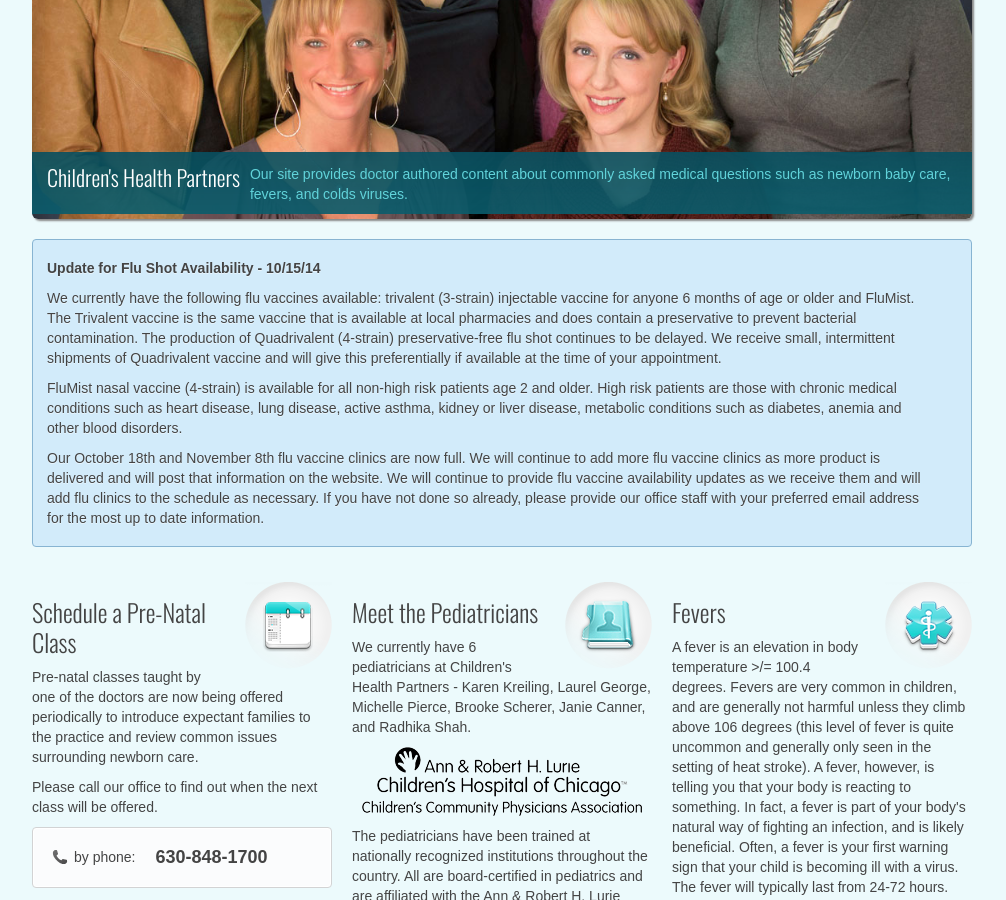
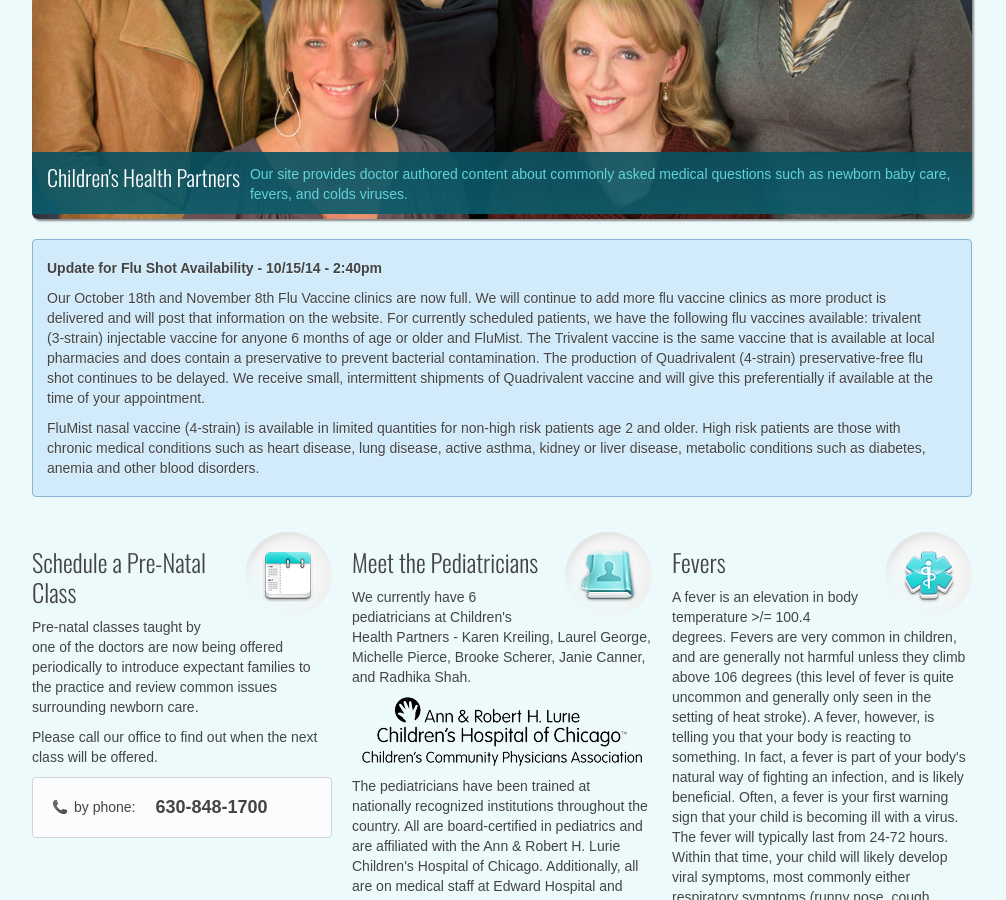
Before and after one commit to chpweb/web, a Jekyll site: the page built from index.html, in a window 1280 px wide and 900 px high, scrolled down 414 px. Shown: the whole window, without its empty margins (138-1144 px from the left). Built offline with Jekyll 4.4.1, drawn with Linux system fonts in a browser that asks for light colours; some web fonts are replaced; comment, search, counter and statistics services are not loaded.

Commit message:
Updated index.html

```diff
--- a/index.html
+++ b/index.html
@@ -29,10 +29,9 @@
 	</section>
 	<section>
 		<div class="home-info">
-			<h5>Update for Flu Shot Availability - 10/15/14</h5>
-          <p>We currently have the following flu vaccines available: trivalent (3-strain) injectable vaccine for anyone 6 months of age or older and FluMist.  The Trivalent vaccine is the same vaccine that is available at local pharmacies and does contain a preservative to prevent bacterial contamination.  The production of Quadrivalent (4-strain) preservative-free flu shot continues to be delayed.  We receive small, intermittent shipments of Quadrivalent vaccine and will give this preferentially if available at the time of your appointment.</p>
-          <p>FluMist nasal vaccine (4-strain) is available for all non-high risk patients age 2 and older.  High risk patients are those with chronic medical conditions such as heart disease, lung disease, active asthma, kidney or liver disease, metabolic conditions such as diabetes, anemia and other blood disorders.</p>
-          <p>Our October 18th and November 8th flu vaccine clinics are now full.  We will continue to add more flu vaccine clinics as more product is delivered and will post that information on the website.  We will continue to provide flu vaccine availability updates as we receive them and will add flu clinics to the schedule as necessary.  If you have not done so already, please provide our office staff with your preferred email address for the most up to date information.</p>
+          <h5>Update for Flu Shot Availability - 10/15/14 - 2:40pm</h5>
+          <p>Our October 18th and November 8th Flu Vaccine clinics are now full.  We will continue to add more flu vaccine clinics as more product is delivered and will post that information on the website.  For currently scheduled patients, we have the following flu vaccines available: trivalent (3-strain) injectable vaccine for anyone 6 months of age or older and FluMist.  The Trivalent vaccine is the same vaccine that is available at local pharmacies and does contain a preservative to prevent bacterial contamination.  The production of Quadrivalent (4-strain) preservative-free flu shot continues to be delayed.  We receive small, intermittent shipments of Quadrivalent vaccine and will give this preferentially if available at the time of your appointment.</p>
+          <p>FluMist nasal vaccine (4-strain) is available in limited quantities for non-high risk patients age 2 and older.  High risk patients are those with chronic medical conditions such as heart disease, lung disease, active asthma, kidney or liver disease, metabolic conditions such as diabetes, anemia and other blood disorders.</p>
           		<!--<p><a class="btn btn-medium btn-primary" href="/flu-vaccine-dates">Read More <i class="icon-arrow-right"></i></a></p>-->
 		</div>
 
```
